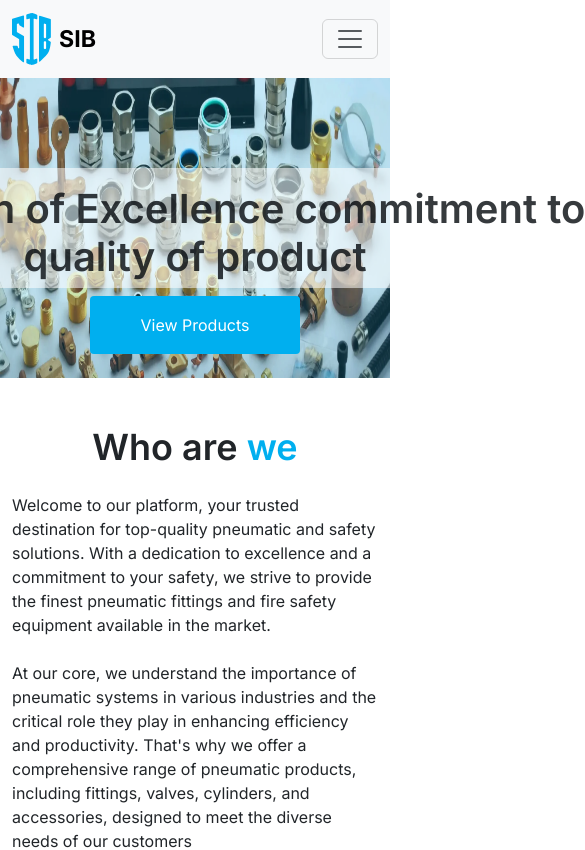
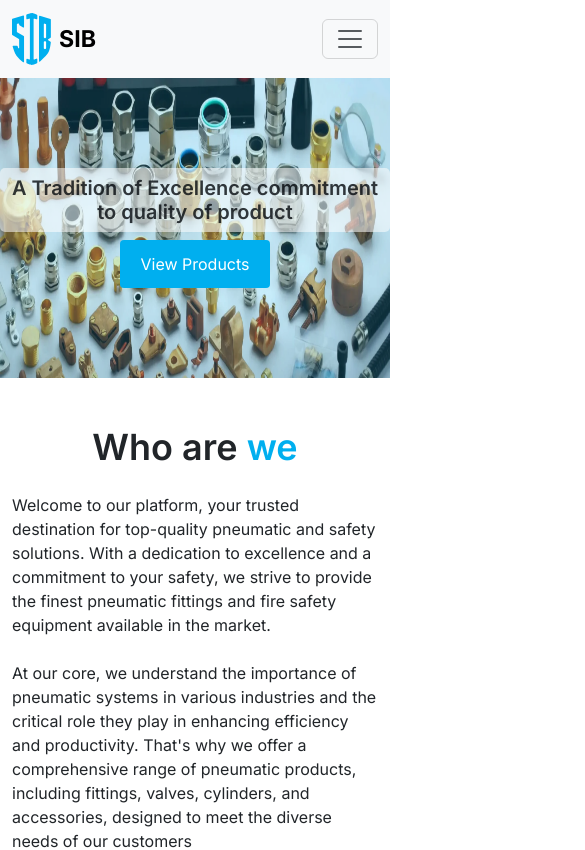
Before and after one commit to vatsan-0613/sib-1, a React (Vite) app: page /about in a window 390 px wide. Shown: the top 850 px of the page, 585 px wide, since content can reach past the window. Built offline with nearby package versions, Linux system fonts and the light colour scheme.

Commit message:
review changes

```diff
--- a/src/About.jsx
+++ b/src/About.jsx
@@ -142,7 +142,7 @@ const About = () => {
     </section>
     <section id="choose-us">
         <h2 className="text-center fw-semibold section-text">Why Choose <span className="blue-txt">Us</span></h2>
-        <div className="container-fluid d-flex mt-5 gap-5 justify-content-between flex-lg-row flex-column">
+        <div className="container-fluid d-flex mt-5 gap-5 justify-content-between flex-lg-row flex-column align-items-center">
             <div className="text-center choose-card p-3">
                 <img src="/assets/service-icon-1.svg" alt="" className="mb-5" />
                 <h4 className='choose-card-head'>Quality Assurance</h4>
--- a/src/index.css
+++ b/src/index.css
@@ -582,4 +582,30 @@ textarea{
         display: none;
     }
 
+    .about-hero-text{
+        background-color : #FFFFFF99;
+        width: 100%;
+        height: auto;
+        opacity: 0.9;
+        border-radius: 5px;
+        padding : 2% 3%;
+        font-size: 20px;
+        align-content: center;
+    }
+
+    .menu-btn{
+        border : none;
+        background-color: rgba(0, 175, 239, 1);
+        color : #fff;
+        border-radius: 4px;
+        padding: 12px 20px;
+        width: auto;
+        height: auto;
+
+    }
+
+    .carousel{
+        padding-left: 0 !important;
+    }
+
 }
```
